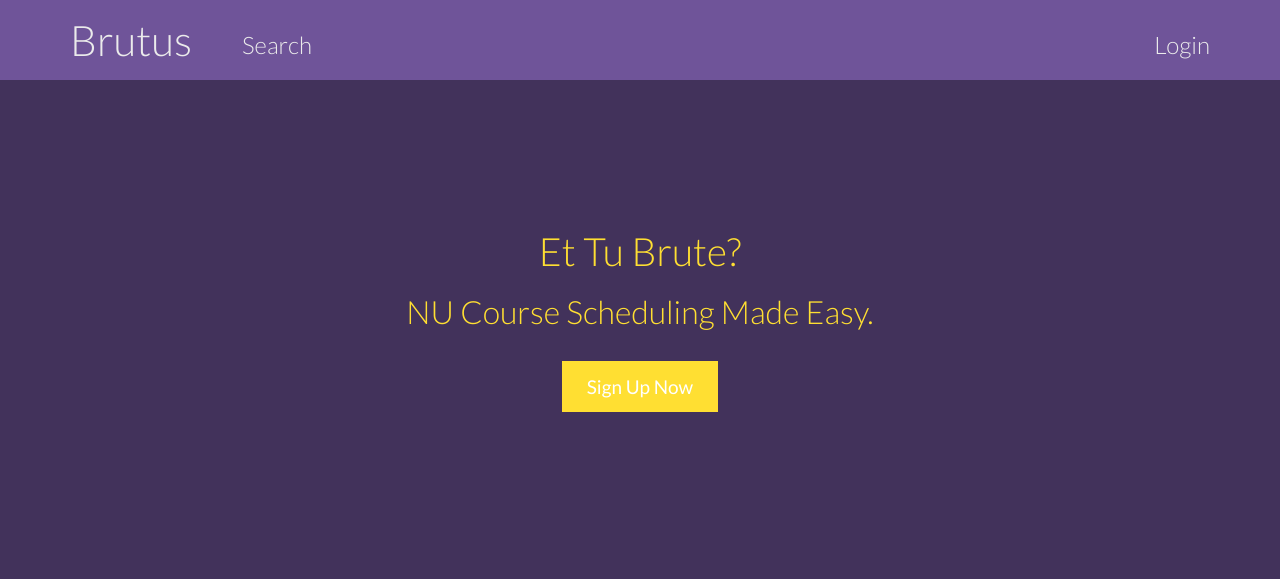
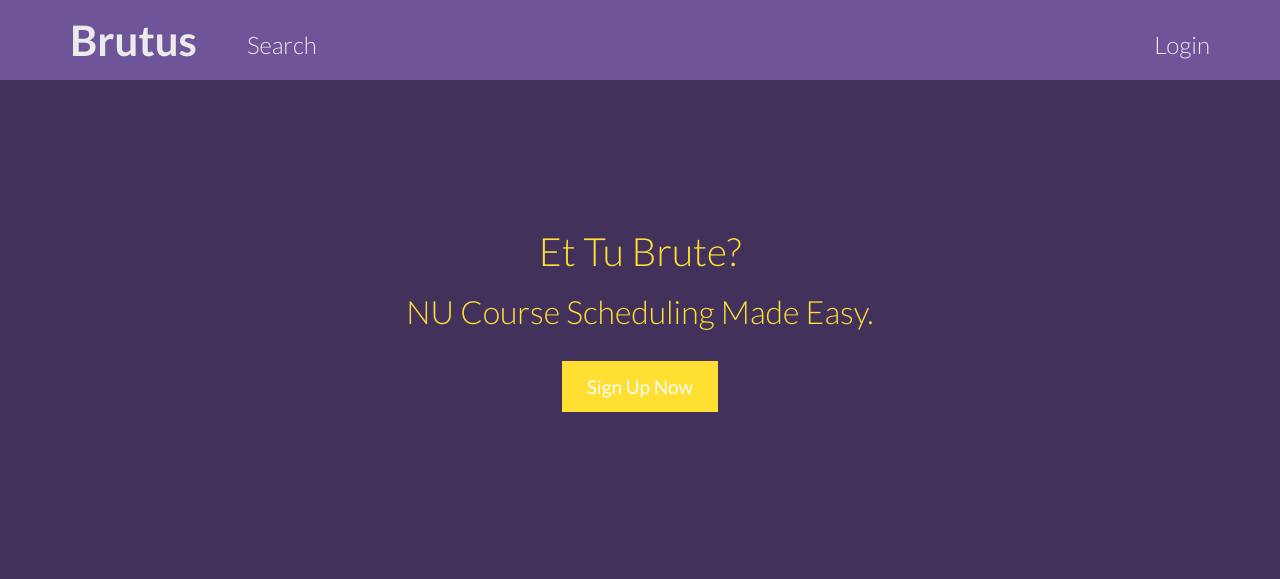
Before and after one commit to tangdrew/Brutus, a Node server app: page / in a window 1280 px wide. Shown: the top 579 px of the page. Run offline with Node 20, Linux system fonts and the light colour scheme; some libraries are stand-ins or nearby versions.

Commit message:
make brutus bold text

```diff
--- a/Brutus/public/stylesheets/general.css
+++ b/Brutus/public/stylesheets/general.css
@@ -103,6 +103,8 @@ body {
     background-color: #6f5499;
 }
 
+/* search panel on search page */
+
 .search-panel-body {
     border: 2px solid #7d65a3;
     background-color: #634b89;
@@ -118,3 +120,9 @@ body {
     cursor: pointer;
     background-color: #8b76ad;
 }
+
+
+/* Navbar Brutus Brand */
+.brutus-brand {
+    font-weight: 600;
+}
--- a/Brutus/shared/_navbar.ejs
+++ b/Brutus/shared/_navbar.ejs
@@ -10,7 +10,7 @@
                 <span class="icon-bar"></span>
                 <span class="icon-bar"></span>
             </button>
-            <a class="navbar-brand" href="/">Brutus</a>
+            <a class="navbar-brand brutus-brand" href="/">Brutus</a>
         </div>
         <div class="collapse navbar-collapse" id="bs-example-navbar-collapse-1">
             <ul style="margin-left: 20px" class="nav navbar-nav">
```
